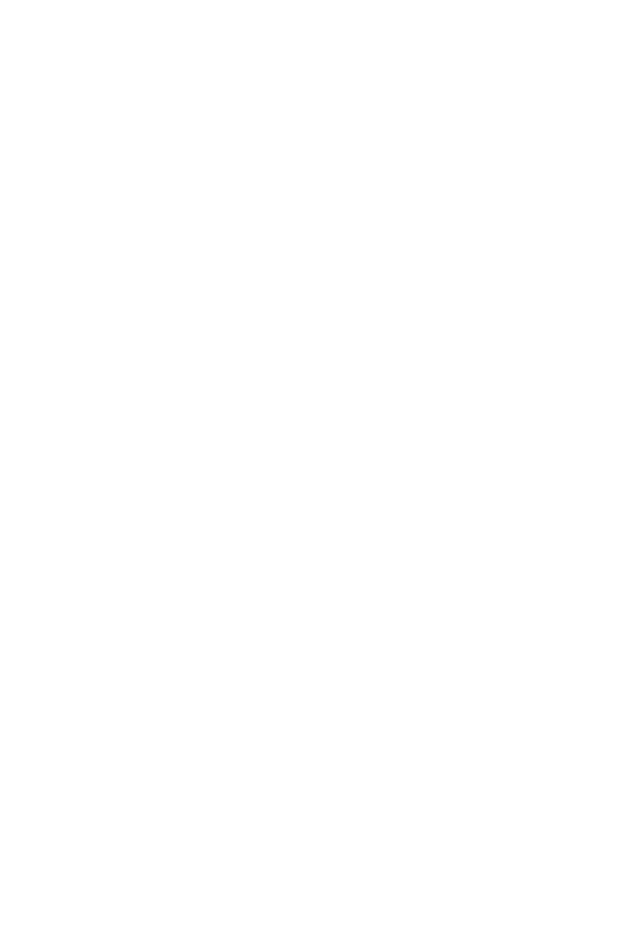
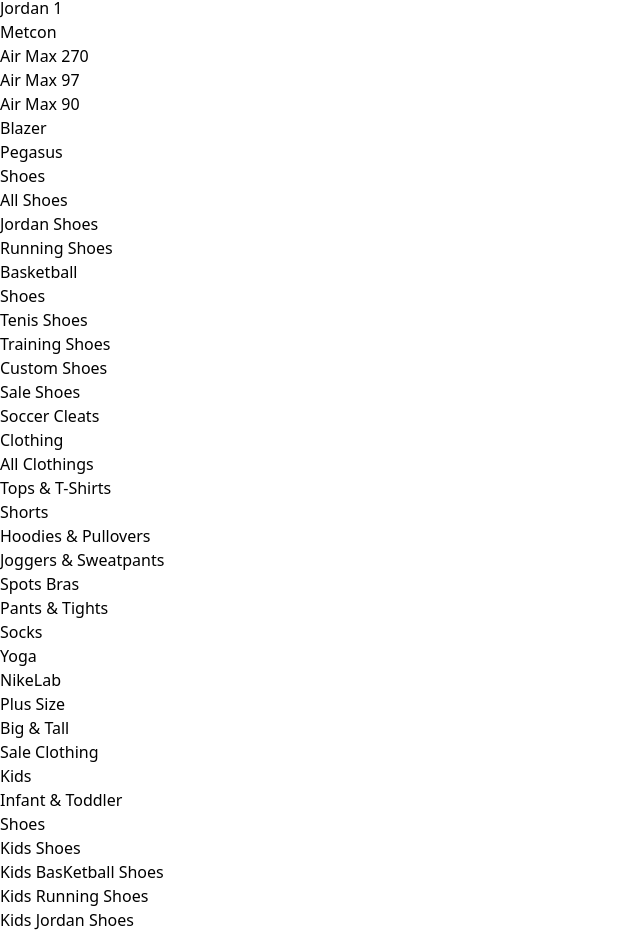
Before and after one commit to UdomHorn/My-Nike, a React (Vite) app: page / in a window 1280 px wide. Shown: the part 6156-7092 px from the top of the page, without its empty margins (0-640 px from the left). Before the commit the page ends 6104 px from the top, so only its background shows below. Built offline with nearby package versions, Linux system fonts and the light colour scheme.

Commit message:
update footer

```diff
--- a/src/sections/Footer.jsx
+++ b/src/sections/Footer.jsx
@@ -1,6 +1,7 @@
-import React from 'react'
+import React, { useState } from 'react'
 
 const Footer = () => {
+  const [isTextOpen, setIsTextOpen] = useState(false);
   return (
     <footer className='cursor-default'>
       <div className='flex justify-center gap-28  max-md:gap-20 max-sm:gap-16 mt-12 mx-6 max-sm:hidden'>
@@ -49,6 +50,7 @@
         <p className='font-medium text-base  text-gray-500 mt-2 mb-2 hover:text-black cursor-pointer '>Plus Size</p>
         <p className='font-medium text-base  text-gray-500 mt-2 mb-2 hover:text-black cursor-pointer '>Big & Tall</p>
         <p className='font-medium text-base  text-gray-500 mt-2 mb-2 hover:text-black cursor-pointer '>Sale Clothing</p>
+
       </div>
 
       <div className='text-start ' >
@@ -64,8 +66,92 @@
         <p className='font-medium text-base  text-gray-500 mt-2 mb-2 hover:text-black cursor-pointer '>Kids Backpacks</p>
         <p className='font-medium text-base  text-gray-500 mt-2 mb-2 hover:text-black cursor-pointer '>Kids Socks</p>
         <p className='font-medium text-base  text-gray-500 mt-2 mb-2 hover:text-black cursor-pointer '>Kids Sale</p>
+
       </div>
       </div>
+
+
+      <div className='ml-6 mt-12 sm:hidden'>
+
+      <div className='mb-6'>
+        <h1 className=' text-2xl  cursor-pointer ' onClick={()=>setIsTextOpen(!isTextOpen)}>Features</h1>
+          <div className={`ml-6 hidden max-sm:block ${isTextOpen ? "opacity-100 bg-red-200":"opacity-0"} `}>
+
+          <p className='font-medium text-base  text-gray-500 mt-2 mb-2 hover:text-black cursor-pointer '>Air Force 1</p>
+            <p className='font-medium text-base  text-gray-500 mt-2 mb-2  hover:text-black cursor-pointer '>Jordan 1</p>
+            <p className='font-medium text-base  text-gray-500 mt-2 mb-2 hover:text-black cursor-pointer '>Metcon</p>
+            <p className='font-medium text-base  text-gray-500 mt-2 mb-2 hover:text-black cursor-pointer '>Air Max 270</p>
+            <p className='font-medium text-base  text-gray-500 mt-2 mb-2 hover:text-black cursor-pointer '>Air Max 97</p>
+            <p className='font-medium text-base  text-gray-500 mt-2 mb-2 hover:text-black cursor-pointer '>Air Max 90</p>
+            <p className='font-medium text-base  text-gray-500 mt-2 mb-2 hover:text-black cursor-pointer '>Blazer</p>
+            <p className='font-medium text-base  text-gray-500 mt-2 mb-2 hover:text-black cursor-pointer '>Pegasus</p>
+          </div>
+
+      </div>
+
+
+      <div className='mb-6'>
+        <h1 className=' text-2xl  cursor-pointer'>Shoes</h1>
+
+          <div className='ml-6  hidden max-sm:block'>
+          <p className='font-medium text-base  text-gray-500 mt-2 mb-2 hover:text-black cursor-pointer '>All Shoes</p>
+        <p className='font-medium text-base  text-gray-500 mt-2 mb-2 hover:text-black cursor-pointer '>Jordan Shoes</p>
+        <p className='font-medium text-base  text-gray-500 mt-2 mb-2 hover:text-black cursor-pointer '>Running Shoes</p>
+        <p className='font-medium text-base  text-gray-500 mt-2 mb-2 hover:text-black cursor-pointer '>Basketball</p>
+        <p className='font-medium text-base  text-gray-500 mt-2 mb-2 hover:text-black cursor-pointer '>Shoes</p>
+        <p className='font-medium text-base  text-gray-500 mt-2 mb-2 hover:text-black cursor-pointer '>Tenis Shoes</p>
+        <p className='font-medium text-base  text-gray-500 mt-2 mb-2 hover:text-black cursor-pointer '>Training Shoes</p>
+        <p className='font-medium text-base  text-gray-500 mt-2 mb-2 hover:text-black cursor-pointer '>Custom Shoes</p>
+        <p className='font-medium text-base  text-gray-500 mt-2 mb-2 hover:text-black cursor-pointer '>Sale Shoes</p>
+        <p className='font-medium text-base  text-gray-500 mt-2 mb-2 hover:text-black cursor-pointer '>Soccer Cleats</p>
+          </div>
+
+      </div>
+
+      <div className='mb-6'>
+       <h1 className=' text-2xl  cursor-pointer'>Clothing</h1>
+        <div className='ml-6   hidden max-sm:block'>
+
+        <p className='font-medium text-base  text-gray-500 mt-2 mb-2 hover:text-black cursor-pointer '>All Clothings</p>
+        <p className='font-medium text-base  text-gray-500 mt-2 mb-2 hover:text-black cursor-pointer '>Tops & T-Shirts</p>
+        <p className='font-medium text-base  text-gray-500 mt-2 mb-2 hover:text-black cursor-pointer '>Shorts</p>
+        <p className='font-medium text-base  text-gray-500 mt-2 mb-2 hover:text-black cursor-pointer '>Hoodies & Pullovers</p>
+        <p className='font-medium text-base  text-gray-500 mt-2 mb-2 hover:text-black cursor-pointer '>Joggers & Sweatpants</p>
+        <p className='font-medium text-base  text-gray-500 mt-2 mb-2 hover:text-black cursor-pointer '>Spots Bras</p>
+        <p className='font-medium text-base  text-gray-500 mt-2 mb-2 hover:text-black cursor-pointer '>Pants & Tights</p>
+        <p className='font-medium text-base  text-gray-500 mt-2 mb-2 hover:text-black cursor-pointer '>Socks</p>
+        <p className='font-medium text-base  text-gray-500 mt-2 mb-2 hover:text-black cursor-pointer '>Yoga</p>
+        <p className='font-medium text-base  text-gray-500 mt-2 mb-2 hover:text-black cursor-pointer '>NikeLab</p>
+        <p className='font-medium text-base  text-gray-500 mt-2 mb-2 hover:text-black cursor-pointer '>Plus Size</p>
+        <p className='font-medium text-base  text-gray-500 mt-2 mb-2 hover:text-black cursor-pointer '>Big & Tall</p>
+        <p className='font-medium text-base  text-gray-500 mt-2 mb-2 hover:text-black cursor-pointer '>Sale Clothing</p>
+        </div>
+      </div>
+
+
+      <div className='mb-6'>
+        <h1 className=' text-2xl  cursor-pointer'>Kids</h1>
+          <div className='ml-6  hidden max-sm:block'>
+          <p className='font-medium text-base  text-gray-500 mt-2 mb-2 hover:text-black cursor-pointer '>Infant & Toddler</p>
+        <p className='font-medium text-base  text-gray-500 mt-2 mb-2 hover:text-black cursor-pointer '>Shoes</p>
+        <p className='font-medium text-base  text-gray-500 mt-2 mb-2 hover:text-black cursor-pointer '>Kids Shoes</p>
+        <p className='font-medium text-base  text-gray-500 mt-2 mb-2 hover:text-black cursor-pointer '>Kids BasKetball Shoes</p>
+        <p className='font-medium text-base  text-gray-500 mt-2 mb-2 hover:text-black cursor-pointer '>Kids Running Shoes</p>
+        <p className='font-medium text-base  text-gray-500 mt-2 mb-2 hover:text-black cursor-pointer '>Kids Jordan Shoes</p>
+        <p className='font-medium text-base  text-gray-500 mt-2 mb-2 hover:text-black cursor-pointer '>Kids Clothings</p>
+        <p className='font-medium text-base  text-gray-500 mt-2 mb-2 hover:text-black cursor-pointer '>Kids Backpacks</p>
+        <p className='font-medium text-base  text-gray-500 mt-2 mb-2 hover:text-black cursor-pointer '>Kids Socks</p>
+        <p className='font-medium text-base  text-gray-500 mt-2 mb-2 hover:text-black cursor-pointer '>Kids Sale</p>
+          </div>
+      </div>
+
+
+
+
+      </div>
+
+
+
     </footer>
   )
 }
--- a/src/sections/Newarival.jsx
+++ b/src/sections/Newarival.jsx
@@ -10,7 +10,7 @@
       <div className='cursor-pointer'>
       <img src={shoe4}alt="" className='w-full h-[700px] top-3 object-none' />
       <h1 className='font-bold mt-16 text-7xl max-md:text-5xl'>RETRO RUNNER</h1>
-      <p className="font-medium  text-lg mt-4 break-words">Rooted in running, remastered for style. This collectionof iconic retro runners is back with more colors, finishes, and edge to elevate your fit.</p>
+      <p className="font-medium  text-lg mt-4 mx-16">Rooted in running, remastered for style. This collectionof iconic retro runners is back with more colors, finishes, and edge to elevate your fit.</p>
       </div>
 
     <button className="bg-black text-white font-bold px-4 py-1 rounded-full mt-4 hover:bg-gray-700 ">Shop</button>
@@ -61,7 +61,7 @@
 
     <div className='text-center mt-16 cursor-pointer'>
     <h1 className='font-bold text-7xl max-md:text-5xl'>RUN THROUGH WINTER</h1>
-      <p className=" font-medium text-lg mt-4 break-words">Essentials engineerd to keep runner dry, warm and focused on their New Year's goals.</p>
+      <p className=" font-medium text-lg mt-4 mx-16">Essentials engineerd to keep runner dry, warm and focused on their New Year's goals.</p>
     </div>
 
     <button className="bg-black text-white font-bold px-4 py-1 rounded-full mt-4 hover:bg-gray-700 ">Shop</button>
```
